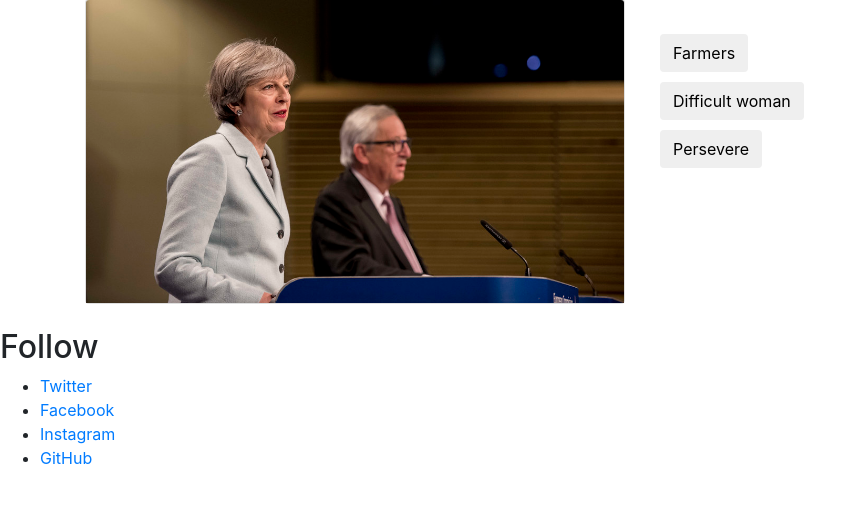
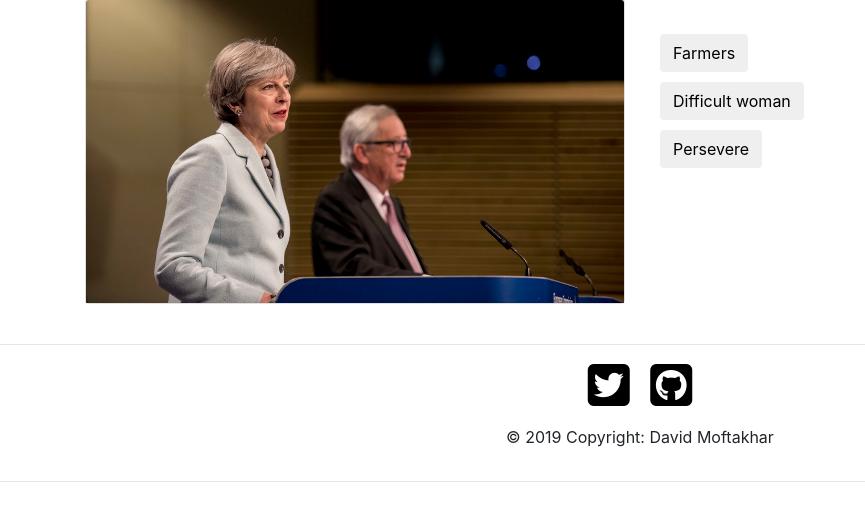
Before and after one commit to Moftster/politi-bot-v2, a PHP site: page /may.php in a window 1280 px wide. Shown: the part 244-765 px from the top of the page, without its empty margins (0-865 px from the left). Run offline with PHP 8.4, Linux system fonts and the light colour scheme; some libraries are stand-ins or nearby versions.

Commit message:
removed individual script tags from each view

```diff
--- a/assets/css/main.css
+++ b/assets/css/main.css
@@ -164,3 +164,9 @@
 .header-text a:link{
 	color: black !important;
 }
+
+.fab {
+	margin-right: 8px;
+	margin-left: 8px;
+	color: black;
+}
--- /dev/null
+++ b/assets/js/main.js
@@ -0,0 +1,21 @@
+function play(element) {
+  var audio = document.getElementById(element);
+  audio.currentTime = 0;
+  audio.play();
+}
+
+// const onClick = document.addEventListener('click', playSound);
+
+// function playSound(e) {
+//   const audio = document.querySelector(`audio[data-sound="2"]`);
+//   const button = document.querySelector(`button`);
+//   if(!audio) return;
+//
+//   audio.currentTime = 0;
+//   audio.play();
+//   // console.log("You clicked");
+// }
+//
+// document.addEventListener('click', playSound);
+
+// const soundSnippets = Array.from()
--- a/assets/partials/footer.php
+++ b/assets/partials/footer.php
@@ -1,13 +1,14 @@
 
   <footer id="footer">
       <section>
-        <h2>Follow</h2>
-        <ul class="icons">
-          <li><a href="#" class="icon brands style2 fa-twitter"><span class="label">Twitter</span></a></li>
-          <li><a href="#" class="icon brands style2 fa-facebook-f"><span class="label">Facebook</span></a></li>
-          <li><a href="#" class="icon brands style2 fa-instagram"><span class="label">Instagram</span></a></li>
-          <li><a href="#" class="icon brands style2 fa-github"><span class="label">GitHub</span></a></li>
-        </ul>
+        <hr />
+          <div class="text-center center-block">
+            <a href="https://twitter.com/Moftster"><i class="fab fa-twitter-square fa-3x"></i></a>
+            <a href="https://github.com/Moftster/politi-bot-v2"><i class="fab fa-github-square fa-3x"></i></a>
+           </div>
+           <div class="footer-copyright text-center py-3">© 2019 Copyright: David Moftakhar
+           </div>
+           <hr />
       </section>
   </footer>
 
--- a/assets/partials/header.php
+++ b/assets/partials/header.php
@@ -8,6 +8,8 @@
 		<meta charset="utf-8" />
 		<meta name="viewport" content="width=device-width, initial-scale=1, user-scalable=no" />
 		<link rel="stylesheet" href="assets/css/main.css" />
+		<script src="https://kit.fontawesome.com/9ccdbad9ac.js"></script>
+
 	</head>
 				<!-- Header -->
 					<header>
--- a/may.php
+++ b/may.php
@@ -36,31 +36,4 @@
       </div>
 
 
-<script>
-
-function play(element) {
-  var audio = document.getElementById(element);
-  audio.currentTime = 0;
-  audio.play();
-}
-
-// const onClick = document.addEventListener('click', playSound);
-
-// function playSound(e) {
-//   const audio = document.querySelector(`audio[data-sound="2"]`);
-//   const button = document.querySelector(`button`);
-//   if(!audio) return;
-//
-//   audio.currentTime = 0;
-//   audio.play();
-//   // console.log("You clicked");
-// }
-//
-// document.addEventListener('click', playSound);
-
-// const soundSnippets = Array.from()
-
-
-</script>
-
   <?php include('assets/partials/footer.php'); ?>
```
Also changed, not shown: blair.php (+0 -28 lines), churchill.php (+0 -27 lines), corbyn.php (+0 -27 lines), farage.php (+0 -27 lines), johnson.php (+0 -28 lines), obama.php (+0 -27 lines), thatcher.php (+0 -27 lines), trump.php (+0 -26 lines).
